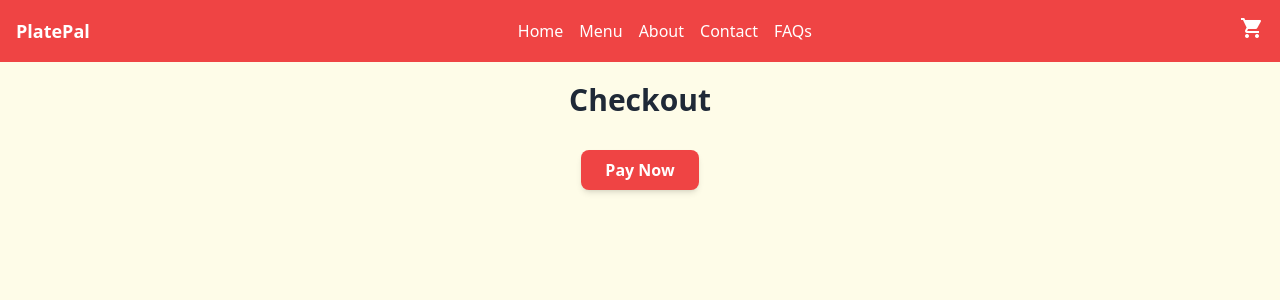
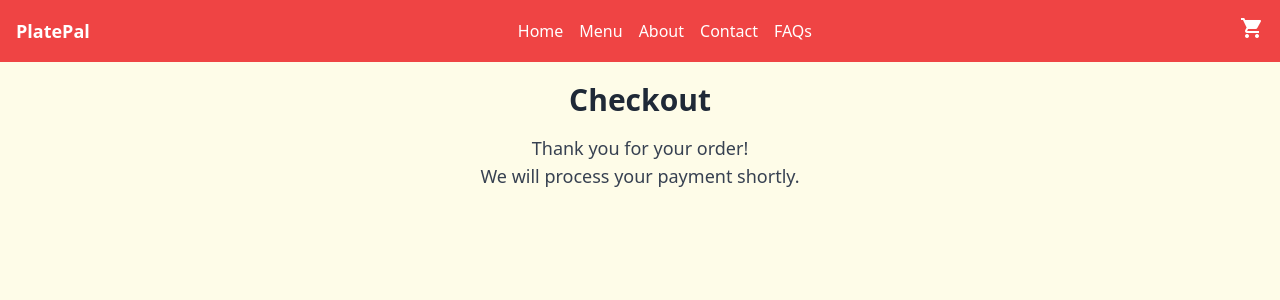
Before and after one commit to eldianak21/PlatePal, a React (Vite) app in the folder nom-nom/: page /checkout in a window 1280 px wide. Shown: the top 300 px of the page. Built offline with nearby package versions, Linux system fonts and the light colour scheme.

Commit message:
update checkout page

```diff
--- a/nom-nom/src/Components/Cart/Cart.jsx
+++ b/nom-nom/src/Components/Cart/Cart.jsx
@@ -1,11 +1,18 @@
 // src/Components/Cart/Cart.jsx
 import React from 'react';
 import { MdShoppingCart } from 'react-icons/md';
-import { useCart } from '../../Components/Cart/CartContext'; // Import useCart
+import { useCart } from '../../Components/Cart/CartContext';
+import { useNavigate } from 'react-router-dom'; // Import useNavigate
 
 const Cart = () => {
   const { cartItems, removeFromCart } = useCart();
   const totalPrice = cartItems.reduce((acc, item) => acc + item.price, 0);
+  const navigate = useNavigate(); // Initialize useNavigate
+
+  const handleCheckout = () => {
+    // Navigate to the checkout page
+    navigate('/checkout');
+  };
 
   return (
     <div className="p-5 bg-yellow-50 min-h-screen flex flex-col items-center">
@@ -30,7 +37,9 @@ const Cart = () => {
           </div>
           <div className="mt-4 w-full max-w-2xl text-right">
             <h2 className="text-xl font-bold text-gray-800">Total: {totalPrice} Birr</h2>
-            <button className="bg-red-500 text-white font-bold py-2 px-6 rounded-lg shadow-md hover:bg-red-600 transition duration-300 mt-4">
+            <button
+              onClick={handleCheckout} // Call handleCheckout on click
+              className="bg-red-500 text-white font-bold py-2 px-6 rounded-lg shadow-md hover:bg-red-600 transition duration-300 mt-4">
               Checkout
             </button>
           </div>
--- a/nom-nom/src/Components/Checkout/Checkout.jsx
+++ b/nom-nom/src/Components/Checkout/Checkout.jsx
@@ -1,41 +1,13 @@
-// src/Components/Checkout.jsx
-import React, { useState } from 'react';
-import axios from 'axios';
+// src/Components/Checkout/Checkout.jsx
+import React from 'react';
 
 const Checkout = () => {
-  const [loading, setLoading] = useState(false);
-  const [error, setError] = useState(null);
-
-  const handlePayment = async () => {
-    setLoading(true);
-    setError(null);
-
-    try {
-      const response = await axios.post('http://localhost:5000/api/create-payment', {
-        amount: 1000, // Example amount in cents (10.00 ETB)
-        email: 'customer@example.com', // Replace with actual email
-      });
-
-      // Redirect to Chapa payment URL
-      window.location.href = response.data.data.authorization_url; // Redirect to Chapa's payment page
-    } catch (err) {
-      setError(err.response.data.error);
-    } finally {
-      setLoading(false);
-    }
-  };
-
   return (
     <div className="p-5 bg-yellow-50 min-h-screen flex flex-col items-center">
       <h1 className="text-3xl font-bold text-gray-800 mb-4">Checkout</h1>
-      {error && <p className="text-red-500">{error}</p>}
-      <button
-        onClick={handlePayment}
-        className={`bg-red-500 text-white font-bold py-2 px-6 rounded-lg shadow-md hover:bg-red-600 transition duration-300 mt-4 ${loading ? 'opacity-50' : ''}`}
-        disabled={loading}
-      >
-        {loading ? 'Processing...' : 'Pay Now'}
-      </button>
+      <p className="text-lg text-gray-700">Thank you for your order!</p>
+      <p className="text-lg text-gray-700">We will process your payment shortly.</p>
+      {/* Add further checkout details and payment options here */}
     </div>
   );
 };
```
